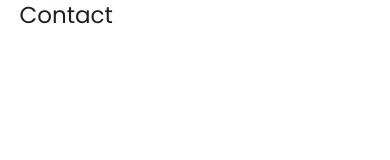
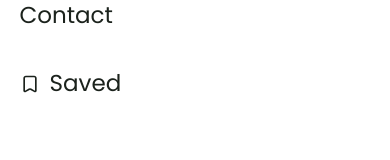
Before and after one commit to Agodi-Challengers/FreshFind, a React (Vite) app: page / in a window 390 px wide. Both pictures are taken after a click on the button "Open menu". Shown: the part 486-646 px from the top of the page. Built offline with nearby package versions, Linux system fonts and the light colour scheme.

Commit message:
feat: add saved items link to mobile menu and improve layout styles

```diff
--- a/src/components/SiteHeader.jsx
+++ b/src/components/SiteHeader.jsx
@@ -44,6 +44,8 @@ export default function SiteHeader() {
   const closeRef = useRef(null);
   const openRef = useRef(null);
   const location = useLocation();
+  const { items: savedItems } = useBookmarks();
+  const savedCount = savedItems.length;
   // Reset the mobile menu when the route changes.
   // eslint-disable-next-line react-hooks/set-state-in-effect
   useEffect(() => setMenuOpen(false), [location.pathname]);
@@ -82,9 +84,7 @@ export default function SiteHeader() {
           </nav>
           <div className="navbar__actions">
             <SavedButton />
-            <Link className="btn btn--ghost navbar__login">
-              Log in
-            </Link>
+            <Link className="btn btn--ghost navbar__login">Log in</Link>
             <Link id="signBtn" className="btn btn--primary">
               Sign up
             </Link>
@@ -143,6 +143,20 @@ export default function SiteHeader() {
                 </NavLink>
               </li>
             ))}
+            <li style={{ "--i": NAV_LINKS.length }}>
+              <NavLink to="/saved" className="mmenu__link mmenu__link--saved">
+                <Icon name="bookmark" size={20} />
+                <span>Saved</span>
+                {savedCount > 0 && (
+                  <span
+                    className="saved-btn__badge"
+                    aria-label={`${savedCount} saved`}
+                  >
+                    {savedCount}
+                  </span>
+                )}
+              </NavLink>
+            </li>
           </ul>
         </nav>
         <div className="mmenu__actions">
--- a/src/styles/layout.css
+++ b/src/styles/layout.css
@@ -1,5 +1,3 @@
-
-
 .logo {
   display: inline-flex;
   align-items: center;
@@ -92,7 +90,6 @@
   height: 70px;
 }
 
-
 .utility {
   background: #333333;
   color: #fff;
@@ -144,12 +141,11 @@
   text-underline-offset: 3px;
 }
 
-
 .navbar {
   position: sticky;
   top: 0;
   z-index: 100;
-  background-color: #FFFFFF;
+  background-color: #ffffff;
   backdrop-filter: saturate(1.2) blur(8px);
   border-bottom: 1px solid var(--border);
 }
@@ -293,7 +289,6 @@
   }
 }
 
-
 .mobile-top {
   display: none;
 }
@@ -310,13 +305,12 @@
   line-height: 16px;
 }
 
-
 .mobile-header {
   display: flex;
   align-items: center;
   justify-content: space-between;
   padding: 8px 20px;
-  background:#F2F2F2;
+  background: #f2f2f2;
   border-bottom: 1px solid var(--border);
 }
 
@@ -360,7 +354,6 @@
   line-height: 18px;
   text-align: center;
 }
-
 
 .mmenu {
   position: fixed;
@@ -475,6 +468,12 @@
   color: var(--green);
 }
 
+.mmenu__link--saved {
+  display: inline-flex;
+  align-items: center;
+  gap: 10px;
+}
+
 .mmenu__actions {
   display: grid;
   grid-template-columns: 1fr 1fr;
@@ -499,7 +498,7 @@
 }
 
 .mmenu__btn--primary {
-  background: #00B207;
+  background: #00b207;
   color: #fff;
 }
 
@@ -511,9 +510,9 @@
 }
 
 .mmenu__btn--outline {
-  border: 1.5px solid #00B207;
+  border: 1.5px solid #00b207;
   background: #fff;
-  color: #00B207;
+  color: #00b207;
 }
 
 .mmenu__btn--outline:hover {
@@ -545,7 +544,6 @@
     transform: none;
   }
 }
-
 
 .tabbar {
   display: none;
```
